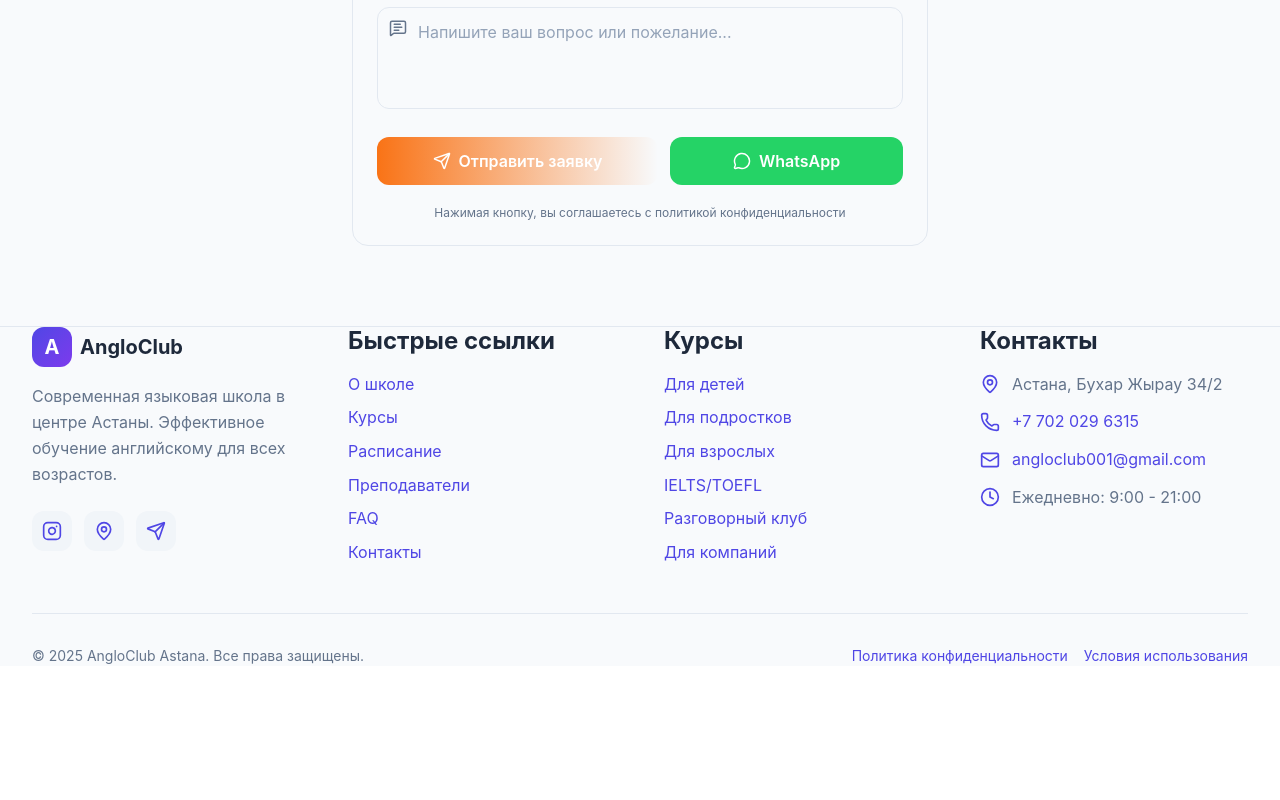
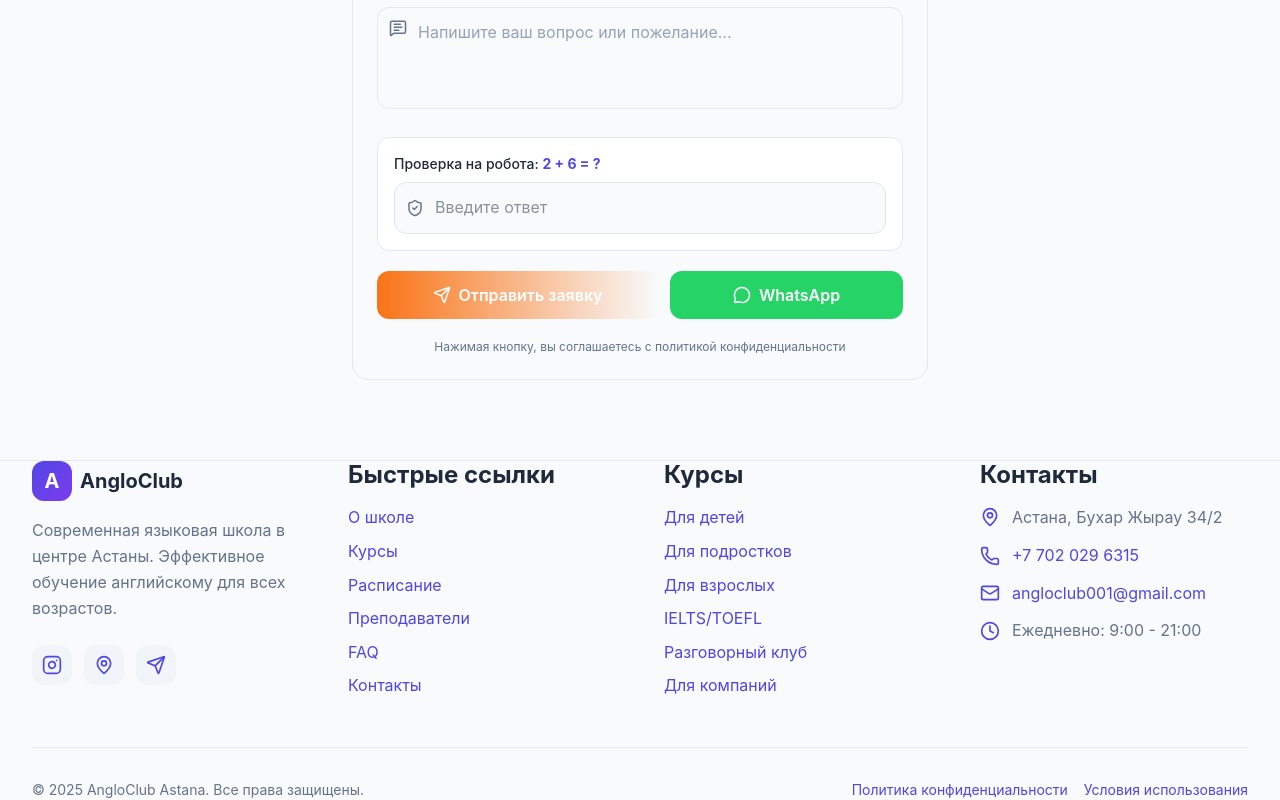
Before and after one commit to jojn092/Angloclub, a Next.js app: page /faq in a window 1280 px wide. Shown: the part 1448-2248 px from the top of the page. Before the commit the page ends 2114 px from the top, so only its background shows below. Built offline with nearby package versions, Linux system fonts and the light colour scheme.

Commit message:
Add custom math captcha to LeadForm

```diff
--- a/src/components/sections/LeadForm.tsx
+++ b/src/components/sections/LeadForm.tsx
@@ -1,7 +1,7 @@
 'use client'
 
 import { useState, useEffect } from 'react'
-import { Send, MessageCircle, User, Phone, BookOpen, MessageSquareText } from 'lucide-react'
+import { Send, MessageCircle, User, Phone, BookOpen, MessageSquareText, ShieldCheck } from 'lucide-react'
 import Input from '../ui/Input'
 import Button from '../ui/Button'
 import Card from '../ui/Card'
@@ -40,6 +40,25 @@ export default function LeadForm({ translations, onSubmit, initialData }: LeadFo
     const [isLoading, setIsLoading] = useState(false)
     const [status, setStatus] = useState<'idle' | 'success' | 'error'>('idle')
 
+    // Captcha State
+    const [captcha, setCaptcha] = useState({ num1: 0, num2: 0, answer: 0 })
+    const [captchaInput, setCaptchaInput] = useState('')
+    const [captchaError, setCaptchaError] = useState(false)
+
+    // Generate random captcha
+    const generateCaptcha = () => {
+        const num1 = Math.floor(Math.random() * 10) + 1
+        const num2 = Math.floor(Math.random() * 10) + 1
+        setCaptcha({ num1, num2, answer: num1 + num2 })
+        setCaptchaInput('')
+        setCaptchaError(false)
+    }
+
+    // Initial generation
+    useEffect(() => {
+        generateCaptcha()
+    }, [])
+
     // Update form data when initialData changes
     useEffect(() => {
         if (initialData) {
@@ -60,6 +79,13 @@ export default function LeadForm({ translations, onSubmit, initialData }: LeadFo
 
     const handleSubmit = async (e: React.FormEvent) => {
         e.preventDefault()
+
+        // Captcha Validation
+        if (parseInt(captchaInput) !== captcha.answer) {
+            setCaptchaError(true)
+            return
+        }
+
         setIsLoading(true)
         setStatus('idle')
 
@@ -74,6 +100,7 @@ export default function LeadForm({ translations, onSubmit, initialData }: LeadFo
 
             setStatus('success')
             setFormData({ name: '', phone: '', course: '', message: '' })
+            generateCaptcha() // Reset captcha on success
             onSubmit?.(formData)
         } catch {
             setStatus('error')
@@ -165,6 +192,33 @@ export default function LeadForm({ translations, onSubmit, initialData }: LeadFo
                                 </div>
                             </div>
 
+                            {/* Custom Captcha */}
+                            <div className="bg-[var(--background)] p-4 rounded-lg border border-[var(--border)]">
+                                <label className="block text-sm font-medium text-[var(--text)] mb-2">
+                                    {t.captcha || 'Проверка на робота:'} <span className="text-[var(--primary)] font-bold">{captcha.num1} + {captcha.num2} = ?</span>
+                                </label>
+                                <div className="relative">
+                                    <ShieldCheck size={18} className="absolute left-3 top-1/2 -translate-y-1/2 text-[var(--text-muted)]" />
+                                    <input
+                                        type="number"
+                                        value={captchaInput}
+                                        onChange={(e) => {
+                                            setCaptchaInput(e.target.value)
+                                            setCaptchaError(false)
+                                        }}
+                                        placeholder="Введите ответ"
+                                        className={`w-full pl-10 pr-4 py-3 rounded-lg border bg-[var(--surface)] text-[var(--text)] focus:ring-2 transition-all ${captchaError
+                                                ? 'border-red-500 focus:ring-red-500'
+                                                : 'border-[var(--border)] focus:ring-[var(--primary)] focus:border-transparent'
+                                            }`}
+                                        required
+                                    />
+                                </div>
+                                {captchaError && (
+                                    <p className="text-red-500 text-xs mt-1">Неправильный ответ, попробуйте снова.</p>
+                                )}
+                            </div>
+
                             {/* Status Messages */}
                             {status === 'success' && (
                                 <div className="p-4 rounded-lg bg-green-500/10 border border-green-500/30 text-green-600">
```
